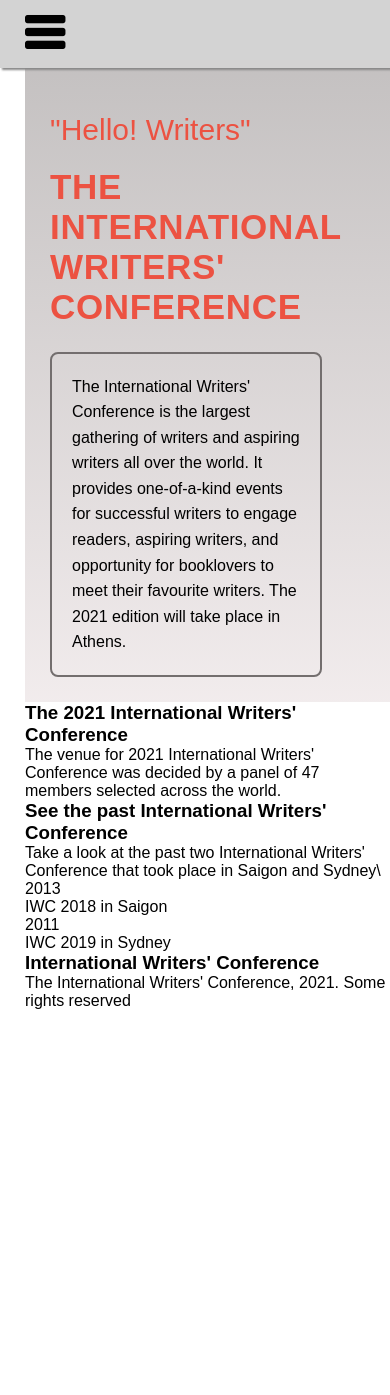
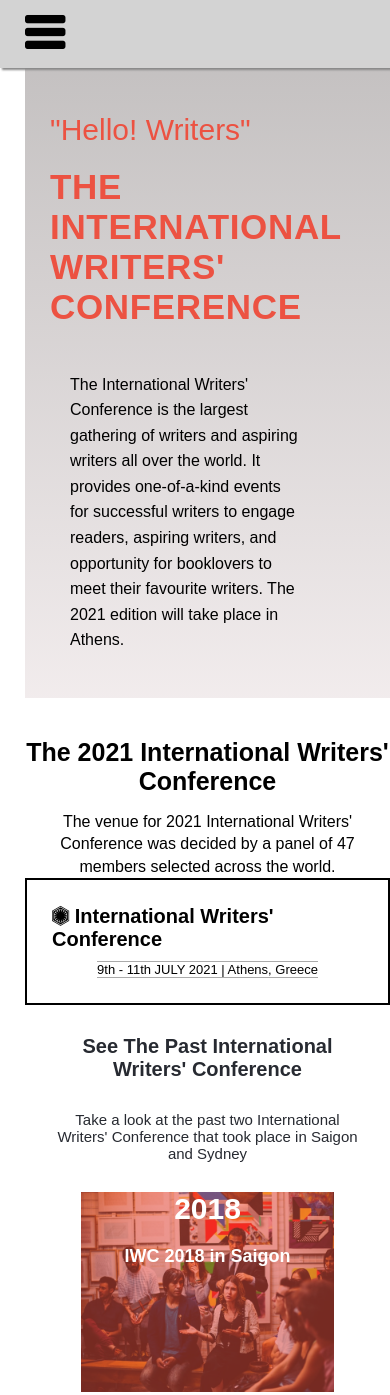
Before and after one commit to Gunjuzone/International-Writers-Conference-2021, a plain HTML site: page about.html in a window 390 px wide. Shown: the top 1395 px of the page. Before the commit the page ends 1010 px from the top, so only its background shows below. Drawn offline with Linux system fonts and the light colour scheme; a web font is replaced by a local one.

Commit message:
About me mobile version

```diff
--- a/about.css
+++ b/about.css
@@ -40,6 +40,7 @@ header  {
   background-repeat: no-repeat;
   background-size: cover;
   padding-left: 25px;
+  width: 100%;
 }
 
 .about-greeting {
@@ -63,7 +64,6 @@ header  {
 }
 
 .about-text {
-  border: 2px solid rgb(115 110 110);
   color: black;
   border-radius: 8px;
   padding: 20px;
@@ -71,3 +71,138 @@ header  {
   width: 80%;
   margin: 25px 0px;
 }
+
+.decision {
+  text-align: center;
+  font-size: 25px;
+  font-weight: 700;
+  margin-top: 40px;
+  margin-bottom: 15px;
+}
+
+.venue {
+  text-align: center;
+  font-size: 16px;
+  width: 100%;
+  line-height: 1.4;
+  color: #000;
+}
+
+.conference-ul {
+  border: 2px solid #000;
+  color: #000;
+  padding: 25px;
+  margin-bottom: 30px;
+  display: flex;
+  width: 100%;
+  flex-direction: column;
+  justify-content: center;
+  align-items: center;
+}
+
+.conference-title {
+  text-transform: capitalize;
+  font-size: 20px;
+  font-weight: 700;
+}
+
+.date-and-place {
+  border-top: 1px solid #aaa;
+  border-bottom: 1px solid #aaa;
+  font-size: 13px;
+  margin: 10px auto 0;
+}
+
+.past-conference {
+  margin: 24px;
+}
+
+.past-conference-heading {
+  color: #272a31;
+  text-align: center;
+  text-transform: capitalize;
+  font-size: 20px;
+  margin-bottom: 30px;
+  margin-top: 10px;
+}
+
+.past-conference-text {
+  color: #272a31;
+  font-size: 15px;
+  margin-bottom: 30px;
+  text-align: center;
+}
+.saigon-2018, .sydney-2019 {
+  width: 80%;
+  margin: 0 auto;
+  height: 200px;
+  margin-bottom: 10px;
+  background: url(Assets/Past-conference.jfif);
+  background-repeat: no-repeat;
+  background-size: cover;
+  max-width: 350px;
+}
+
+.conference-background-color {
+  height: 100%;
+  width: 100%;
+  background-color: rgba(236, 82, 66, 0.5);
+}
+
+.past-conference-image-date {
+  color: #fff;
+  font-weight: 900;
+  font-size: 30px;
+  text-align: center;
+}
+
+.past-conference-image-text {
+  color: #fff;
+  font-size: 18px;
+  font-weight: 600;
+  text-align: center;
+  margin-top: 20px
+}
+
+.partners {
+  background-color: #5d5d5d;
+  width: 100%;
+}
+
+.partners-title {
+  text-align: center;
+  padding-top: 40px;
+  padding-bottom: 40px;
+  color: #d3d3d3;
+}
+
+.partners-ul {
+  display: flex;
+}
+
+.partners-list img {
+  width: 80%;
+  padding-bottom: 45px;
+  padding-left: 25px;
+}
+
+.copyrights {
+  display: flex;
+  justify-content: space-around;
+  align-items: center;
+  height: 25vh;
+  width: 100%;
+  padding-left: 25px;
+}
+
+.copyrights-title {
+  font-size: 20px;
+  font-weight: 700;
+  text-align: left;
+}
+
+.rights-reserved {
+  padding-right: 25px;
+  text-align: left;
+  font-size: 16px;
+}
--- a/about.html
+++ b/about.html
@@ -36,31 +36,35 @@
 
          </section>
 
-        <section class="logo">
+        <section class="venue-decision">
             <h3 class="decision">The 2021 International Writers' Conference</h3>
             <p class="venue">The venue for 2021 International Writers' Conference was decided by a panel of 47 members selected across the world.</p>
+            <ul class="conference-ul">
+                <li class="conference-title"><i class="fa fa-first-order footer-icon"></i> International Writers' Conference</li>
+                <li class="date-and-place">9th - 11th JULY 2021 | Athens, Greece</li>
+            </ul>
         </section>
 
         <section class="past-conference">
             <h3 class="past-conference-heading">See the past International Writers' Conference</h3>
-            <p class="past-conference-text">Take a look at the past two International Writers' Conference that took place in Saigon and Sydney\</p>
+            <p class="past-conference-text">Take a look at the past two International Writers' Conference that took place in Saigon and Sydney</p>
             <div class="past-conference-image">
-                <div class="Saigon-2018">
+                <div class="saigon-2018">
                  <div class="conference-background-color">
-                   <p class="past-conference-image-date">2013</p>
-                   <p class="past-coneference-image-text">IWC 2018 in Saigon</p>
+                   <p class="past-conference-image-date">2018</p>
+                   <p class="past-conference-image-text">IWC 2018 in Saigon</p>
                 </div>
                </div>
-                <div class="Sydney-2018">
+                <div class="sydney-2019">
                   <div class="conference-background-color">
-                       <p class="past-conference-image-date">2011</p>
-                       <p class="past-coneference-image-text">IWC 2019 in Sydney</p>
+                       <p class="past-conference-image-date">2019</p>
+                       <p class="past-conference-image-text">IWC 2019 in Sydney</p>
                   </div>
                 </div>
             </div>
         </section>
 
-        <!-- <section class="partners">
+        <section class="partners">
             <h2 class="partners-title">Speakers</h2>
             <ul class="partners-ul">
                 <li class="partners-list"><img src="Assets/mozilla.svg" alt="Mozilla Img"></li>
@@ -68,7 +72,7 @@
                 <li class="partners-list"><img src="Assets/airbnb.svg" alt="Naver Img"></li>
                 <li class="partners-list"><img src="Assets/naver.svg" alt="Airbnb Assets"></li>
             </ul>
-        </section> -->
+        </section>
         <footer class="copyrights">
             <h3 class="copyrights-title">International Writers' Conference</h3>
             <p class="rights-reserved">The International Writers' Conference, 2021. Some rights reserved</p>
--- a/home.css
+++ b/home.css
@@ -34,6 +34,7 @@ header  {
   background-repeat: no-repeat;
   background-size: cover;
   padding-left: 25px;
+  width: 100%;
 }
 
 .home-greeting {
```
Also changed, not shown: home.html (+1 -1 lines).
